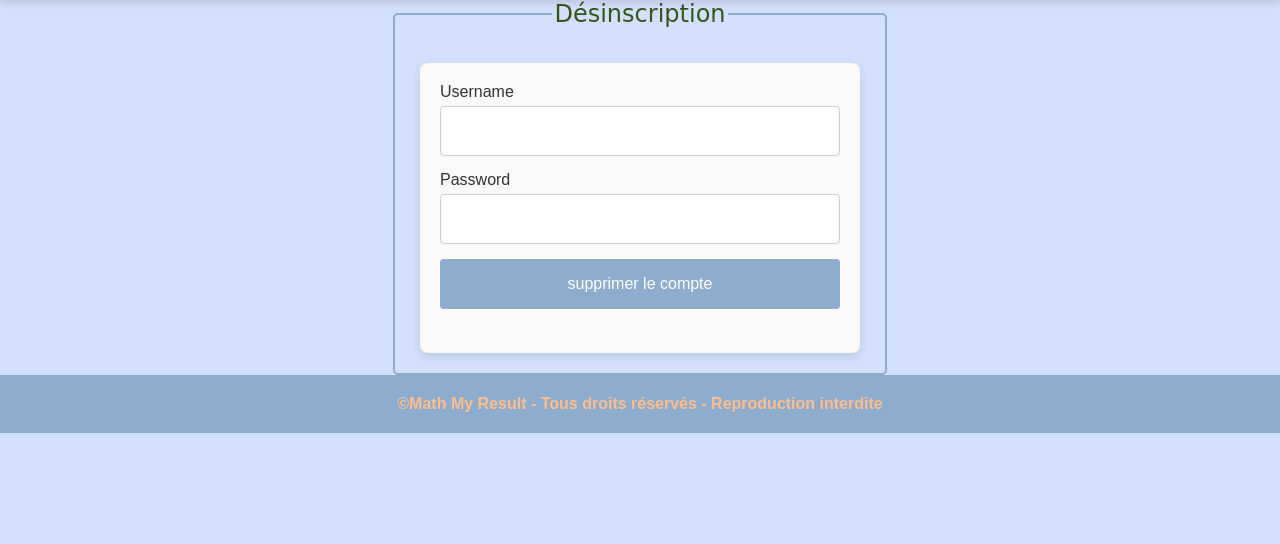
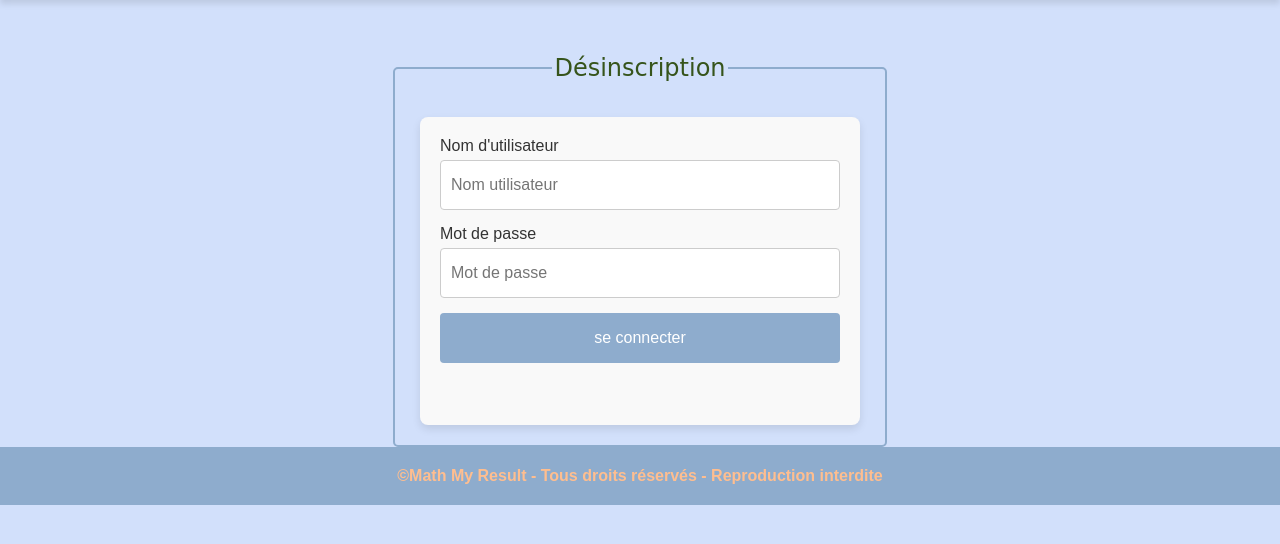
Before and after one commit to Andreadlc/SAE_Semestre_3, a PHP site: page /desinscription/Delete.php in a window 1280 px wide. Shown: the part 169-713 px from the top of the page. Run offline with PHP 8.4, Linux system fonts and the light colour scheme; some libraries are stand-ins or nearby versions; some web fonts are replaced.

Commit message:
Arrangements mineurs liés à l'esthétique de l'acceuil et des autres pages

```diff
--- a/Src/connection/Connexion.php
+++ b/Src/connection/Connexion.php
@@ -67,7 +67,7 @@ if (isset($_POST['ok'], $_POST['username'], $_POST['password'])) {
             } else {
                 $_SESSION['user_logged_in'] = true; // Marque l'utilisateur comme connecté
                 $_SESSION['username'] = $uname; // Enregistre le nom d'utilisateur dans la session
-                $_SESSION['success_message_connexion'] = "Connexion reussie";
+                $_SESSION['success_message_connexion'] = "  Vous êtes connecté";
                 header("Location: ../modules/module.php"); // Redirige l'utilisateur vers la page des modules
                 exit();
             }
--- a/Src/connection/Login.php
+++ b/Src/connection/Login.php
@@ -12,6 +12,8 @@ if (isset($_SESSION['success_message_connexion'])) {
 }
 
 
+echo "<br><br><br>";
+
 echo "<fieldset><legend>Authentification</legend>
 <form method='post' action='Connexion.php'>
 <label>Nom d'utilisateur</label>
--- a/Src/desinscription/Delete.php
+++ b/Src/desinscription/Delete.php
@@ -31,14 +31,18 @@ form p{
 </style>";
 
 
+echo "<br><br><br>";
+
 echo "<fieldset><legend>Désinscription</legend>
 <form method='post' action='Suppression.php'>
-<label>Username</label>
-<input type='text' name='username'>
-    <label>Password</label>
-<input type='password' name='password'>
-    <input type='submit' name='ok' value='supprimer le compte'>
+<label>Nom d'utilisateur</label>
+<input type='text' name='username' placeholder='Nom utilisateur'>
+<label>Mot de passe</label>
+<input type='password' name='password' placeholder='Mot de passe'>
+<input type='submit' name='ok' value='se connecter'>
+<br>
 </form></fieldset>";
 
 
+
 include("../html/footer.html");
--- a/Src/inscription/Create.php
+++ b/Src/inscription/Create.php
@@ -18,7 +18,9 @@ if (isset($_SESSION['error_message'])) {
 }
 
 
-echo "<fieldset><legend>Inscritpion</legend>
+echo "<br><br><br>";
+
+echo "<fieldset><legend>Inscription</legend>
 <form method='post' action='Insertion.php'>
 <label>Nom d'utilisateur</label>
 <input type='text' name='uname' placeholder='Nom utilisateur'>
--- a/Src/modules/form.php
+++ b/Src/modules/form.php
@@ -1,5 +1,5 @@
 <?php
-
+echo "<br><br><br>";
 ?>
 
 
```
Also changed, not shown: Src/html/main.html (+13 -5 lines).
